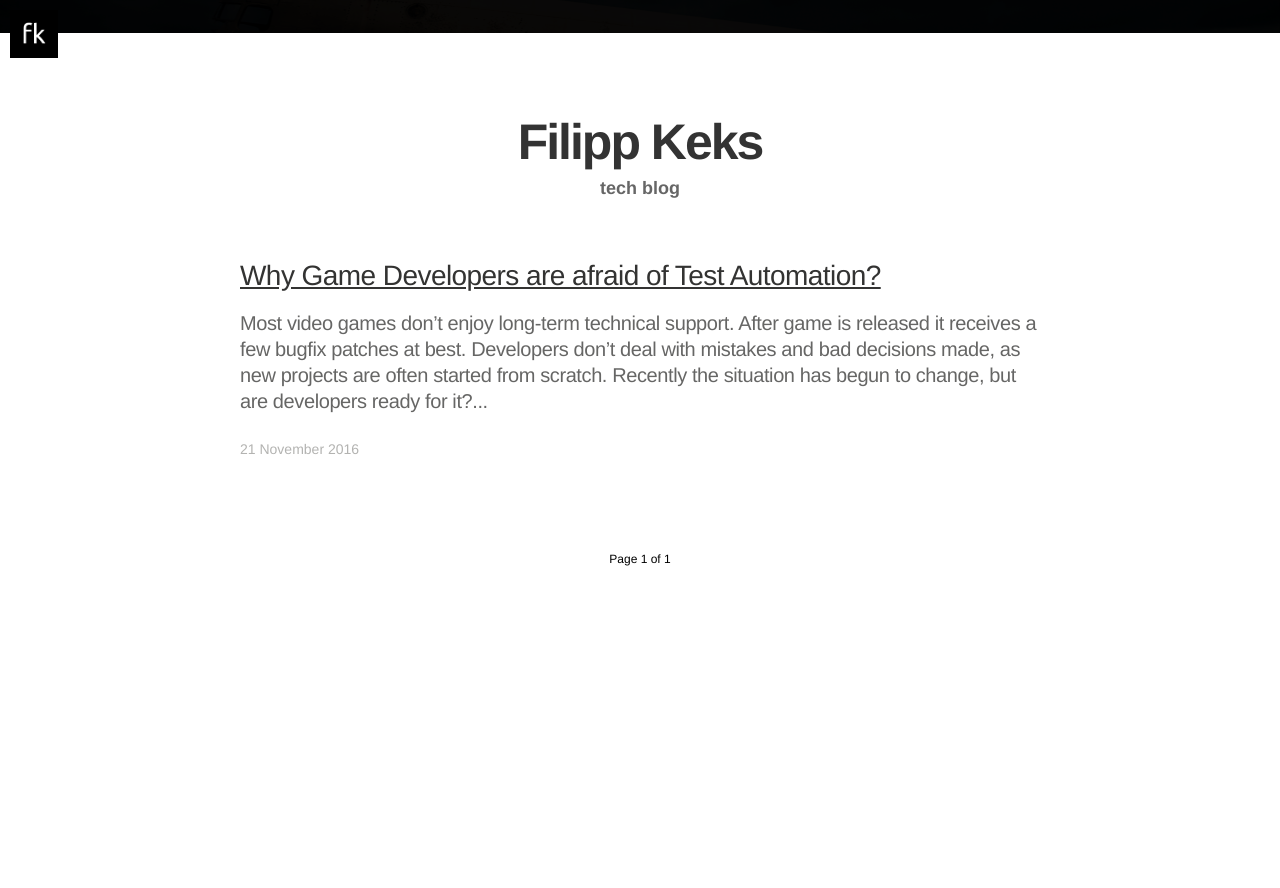
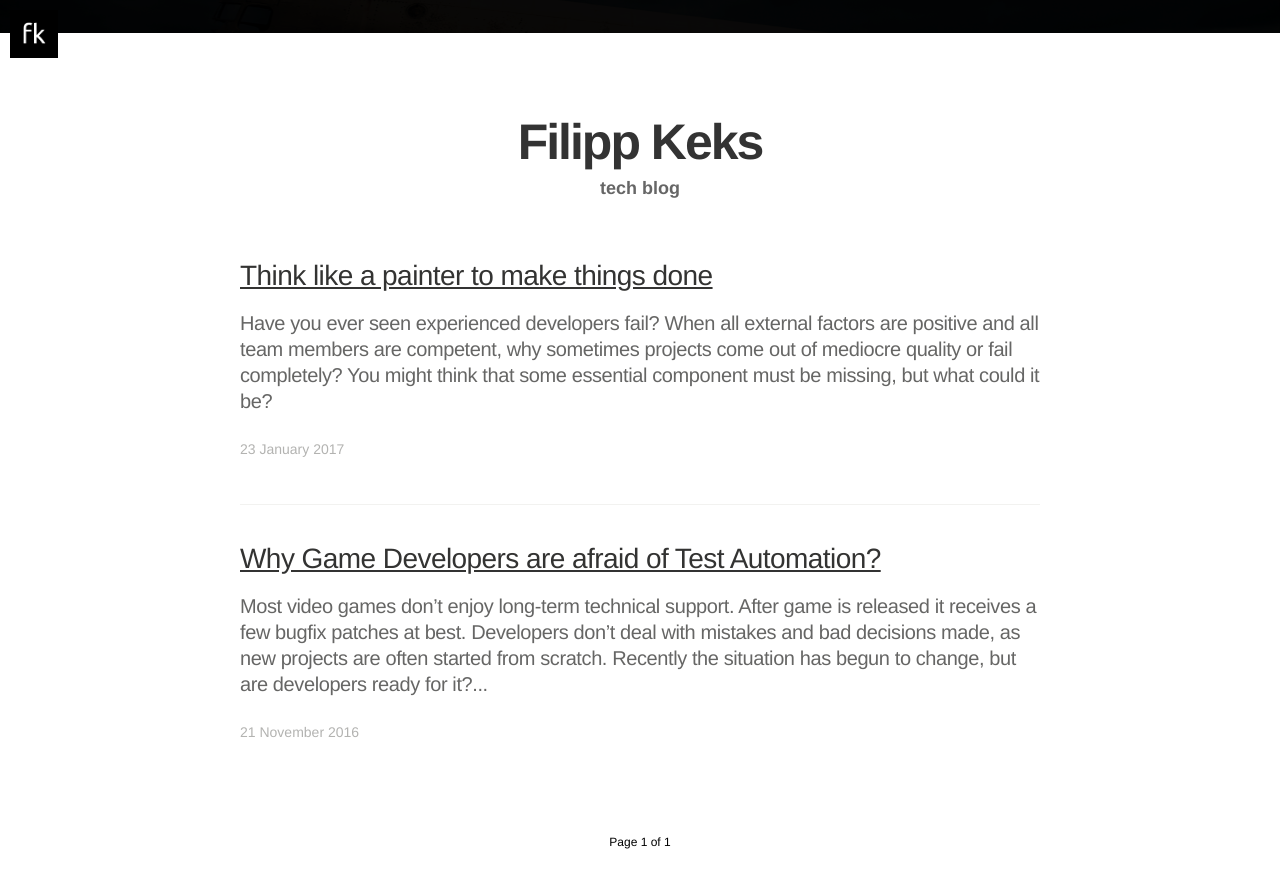
Before and after one commit to taphos/taphos.github.io, a Jekyll site: the page built from index.html, in a window 1280 px wide and 900 px high, scrolled down 867 px. Shown: the top 888 px of the window. Built offline with Jekyll 4.4.1, drawn with Linux system fonts in a browser that asks for light colours; nearby versions of some CDN libraries; the list of posts is cut into pages by our own code; before the commit the page ends 1529 px from its top, so only the background shows below that.

Commit message:
article release

```diff
--- a/_drafts/think-like-a-painter.markdown
+++ b/_posts/2017-02-23-think-like-a-painter.markdown
@@ -5,7 +5,7 @@ date:   2017-01-23
 image: /assets/article_images/2017-01/portrait-hq.jpg
 ---
 
-Have you ever seen experienced developers fail? When all external factors are positive and all team members are competent, why sometimes projects come out of mediocre quality or completely fail? You might think that some essential component must be missing, but what could it be?
+Have you ever seen experienced developers fail? When all external factors are positive and all team members are competent, why sometimes projects come out of mediocre quality or fail completely? You might think that some essential component must be missing, but what could it be?
 
 Software development is a young craft, it has been around for no more than 50 years. There simply haven't been enough time to develop universal techniques which would allow to solve non-obvious problems. On the other hand, other crafts like painting were evolving for many generations. Modern painting techniques are known since times of Leonardo da Vinci. What if similar problems already have proven solutions and we, as developers, just have to grab and adopt them?
 
```
